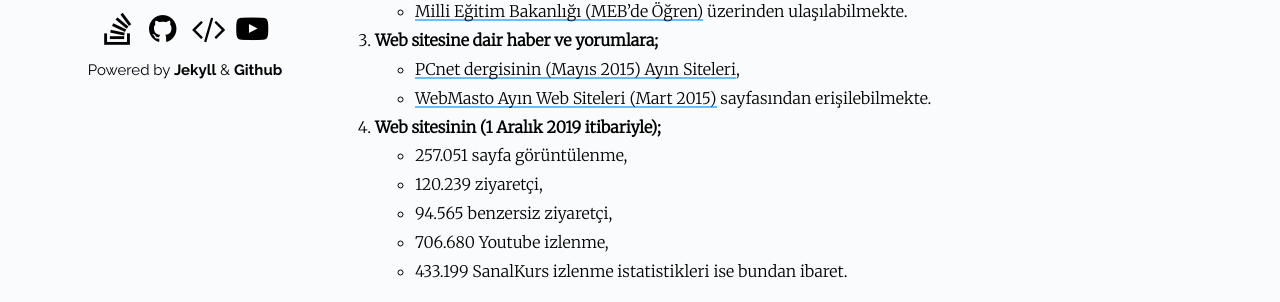
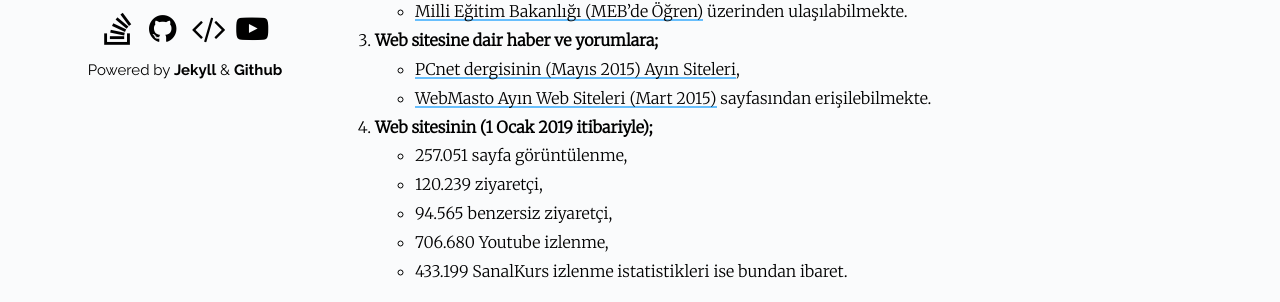
Before and after one commit to Umut-D/umutd.com, a Jekyll site: the page built from pages/ben.md, in a window 1280 px wide and 900 px high, scrolled down 1012 px. Shown: the part 595-897 px from the top of the window. Built offline with Jekyll 4.4.1, drawn with Linux system fonts in a browser that asks for light colours.

Commit message:
Ben sayfasi guncellendi

```diff
--- a/pages/ben.md
+++ b/pages/ben.md
@@ -25,7 +25,7 @@ Bilişimi, işini ve tüm hayvanatı çok seven, Microsoft'un gözdesi C#'a bay
 3. **Web sitesine dair haber ve yorumlara;**
 - [PCnet dergisinin (Mayıs 2015) Ayın Siteleri](/images/bahsedenler/pcnet.jpg),
 - [WebMasto Ayın Web Siteleri (Mart 2015)](http://www.webmasto.com/webmasto-ayin-web-siteleri-mart-2015){:target="_blank"} sayfasından erişilebilmekte.
-4. **Web sitesinin (1 Aralık 2019 itibariyle);**
+4. **Web sitesinin (1 Ocak 2019 itibariyle);**
 - 257.051 sayfa görüntülenme,
 - 120.239 ziyaretçi,
 - 94.565 benzersiz ziyaretçi,
```
